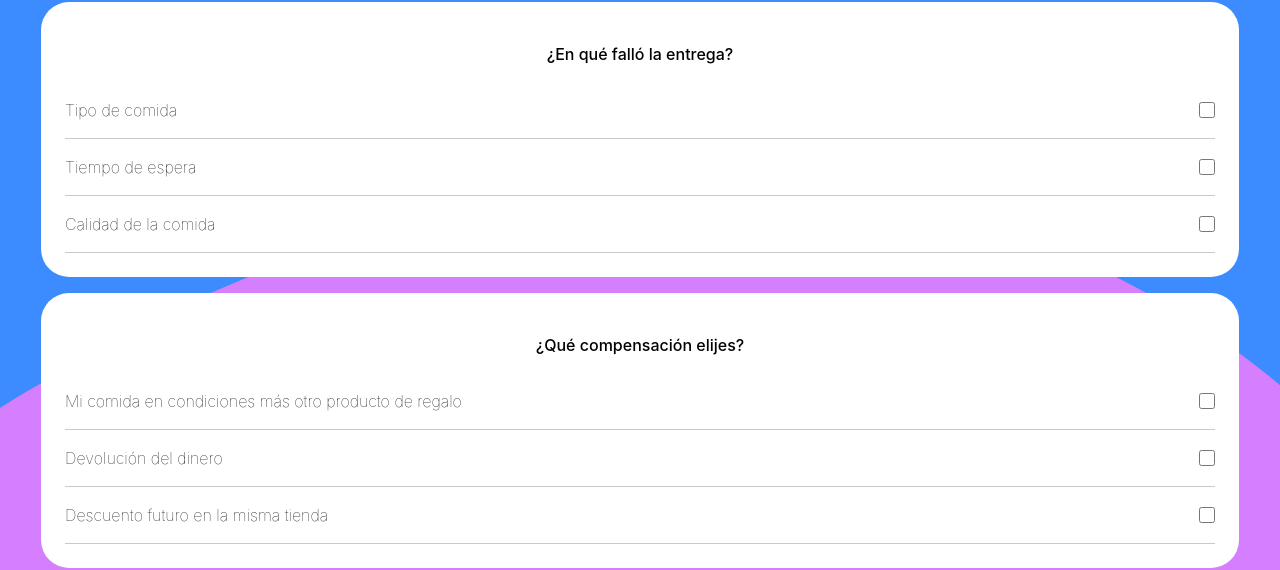
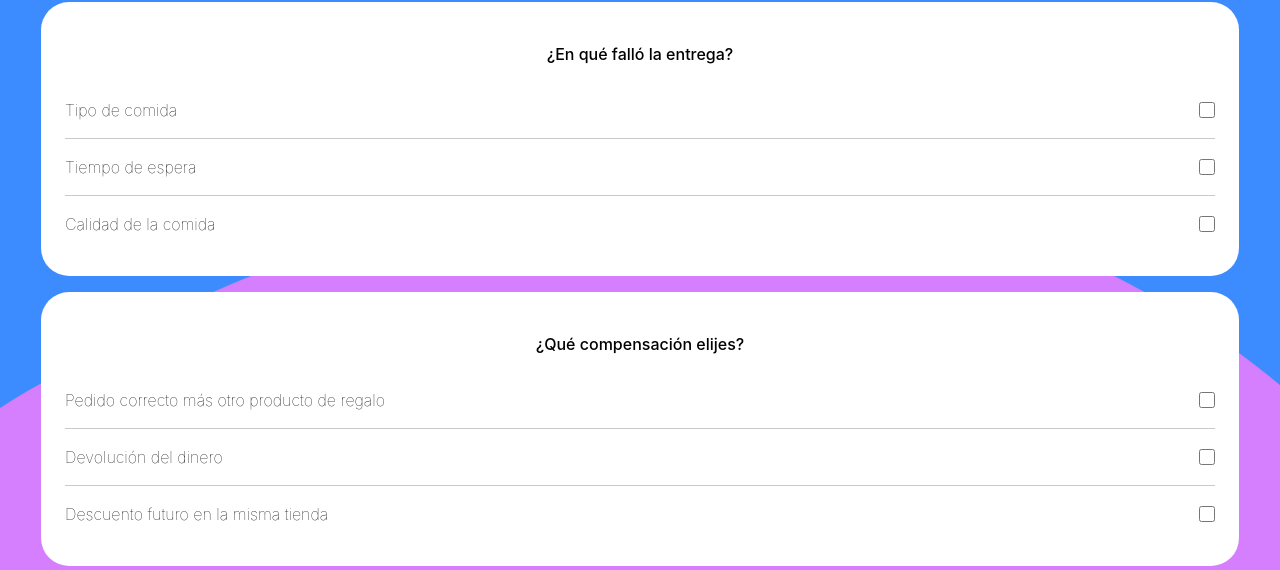
Before and after one commit to JoelFiare/s14-16-n-java, a React (Vite) app in the folder frontend/: page /busqueda/pagar/compensacion in a window 1280 px wide. Shown: the part 52-622 px from the top of the page. Built offline with nearby package versions, Linux system fonts and the light colour scheme.

Commit message:
style: view fixes

```diff
--- a/frontend/src/components/Arrival/Arrival.css
+++ b/frontend/src/components/Arrival/Arrival.css
@@ -18,6 +18,8 @@
 
     > h4 {
       font-size: x-large;
+      font-weight: 400;
+      margin: 0 2dvh 0 2dvh;
     }
 
   }
--- a/frontend/src/components/Compensation/Compensation.jsx
+++ b/frontend/src/components/Compensation/Compensation.jsx
@@ -13,6 +13,7 @@ const compensationList = {
     {
       name: "time",
       description: "Tiempo de espera",
+      border: true,
     },
     {
       name: "quality",
@@ -22,11 +23,12 @@ const compensationList = {
   compensation: [
     {
       name: "present",
-      description: "Mi comida en condiciones más otro producto de regalo",
+      description: "Pedido correcto más otro producto de regalo",
     },
     {
       name: "refund",
       description: "Devolución del dinero",
+      border: true,
     },
     {
       name: "coupon",
--- a/frontend/src/components/Compensation/CompensationInput/CompensationInput.css
+++ b/frontend/src/components/Compensation/CompensationInput/CompensationInput.css
@@ -1,5 +1,4 @@
 li {
-  border-bottom: 1px solid rgb(148, 148, 148, 0.5);
   display: grid;
   column-gap: 20px;
   padding: 2dvh 0;
@@ -10,21 +9,9 @@ li {
     width: 2dvh;
   }
 
-    /*
-    > .checkbox-icon {
-      transition: opacity 0.2s ease-in;
-      color: rgb(116, 115, 115);
-      width: 1.5em;
-      height: 1.5em;
-      opacity: 0.5;
-    }
+}
 
-    > .checkbox-icon--active {
-      transition: opacity 0.2s ease-in;
-      color: rgb(66, 66, 66);
-      width: 1.5em;
-      height: 1.5em;
-      opacity: 1;
-    }
-    */
+.card-border {
+  border-bottom: 1px solid rgb(148, 148, 148, 0.5);
+  border-top: 1px solid rgb(148, 148, 148, 0.5);
 }
--- a/frontend/src/components/Compensation/CompensationInput/CompensationInput.jsx
+++ b/frontend/src/components/Compensation/CompensationInput/CompensationInput.jsx
@@ -7,7 +7,7 @@ export default function CompensationInput({ item }) {
   const [isChecked, setCheck] = useState(false);
 
   return (
-    <li>
+    <li className={item.border && 'card-border'}>
       <label htmlFor="food-type">
         {item.description}
         {/* <FontAwesomeIcon
--- a/frontend/src/components/FinalClaim/FinalClaim.jsx
+++ b/frontend/src/components/FinalClaim/FinalClaim.jsx
@@ -5,8 +5,7 @@ export default function FinalClaim() {
   return (
     <div className="final-claim">
       <p>
-        Sentimos que la tienda te haya hecho pasar un mal momento, pero para
-        ello estamos nosotros asegurándote que:
+        Sentimos que la tienda te haya hecho pasar un mal momento, pero estamos nosotros asegurándote que:
       </p>
       <h5>¡Siempre sales ganando!</h5>
       <div>
--- a/frontend/src/components/PaymentMethod/PaymentMethod.css
+++ b/frontend/src/components/PaymentMethod/PaymentMethod.css
@@ -26,8 +26,9 @@
   > h5 {
     width: 100%;
     margin-top: 0;
-    font-size: large;
+    font-weight: 700;
     text-align: center;
+    font-size: calc(.9em)
   }
 
   > a {
```
Also changed, not shown: frontend/src/assets/background-arrival.svg.
